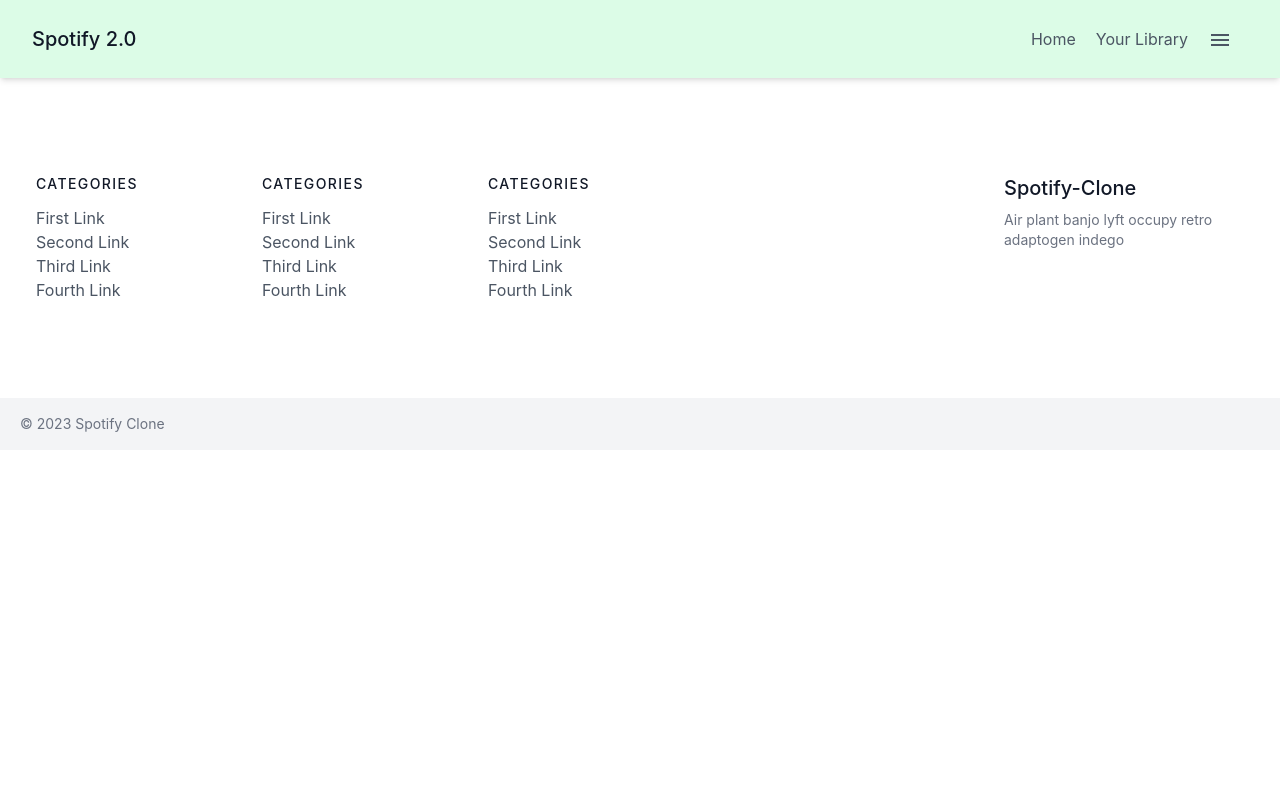
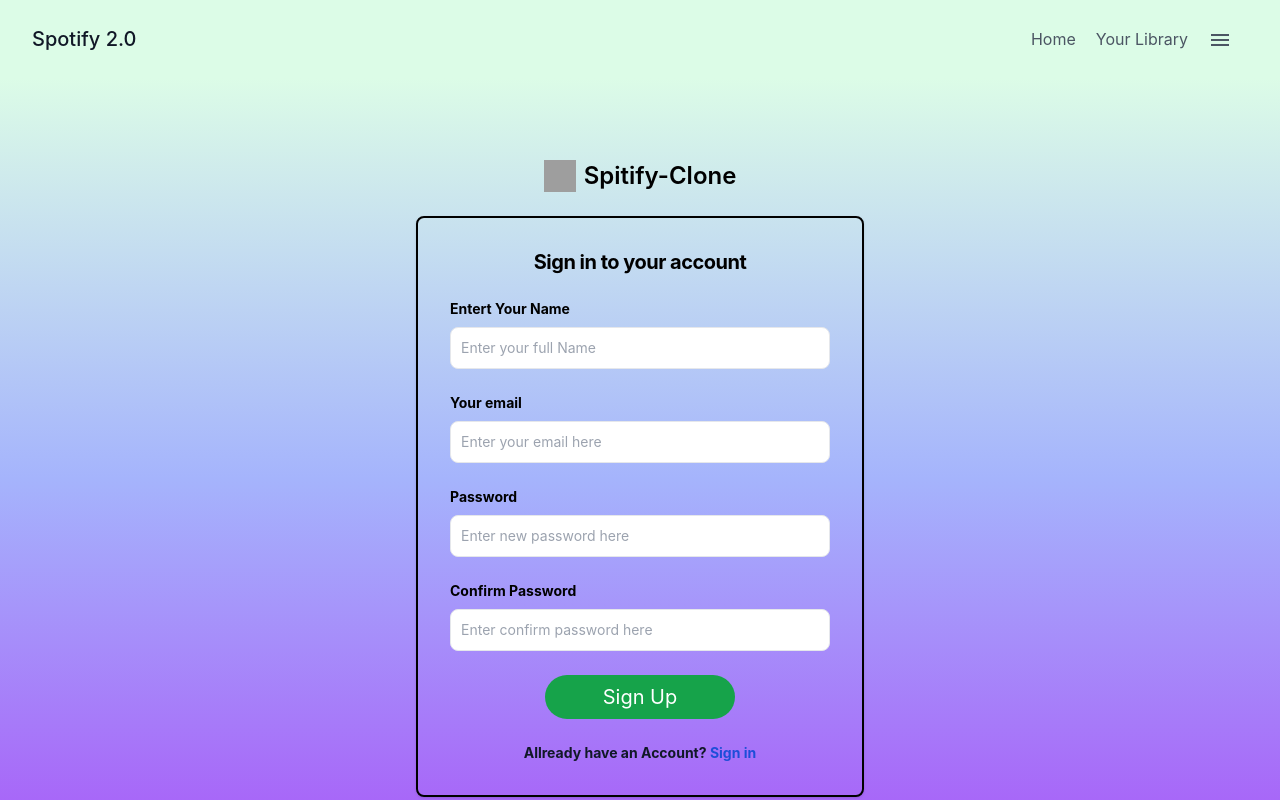
Before and after one commit to tataNeonKnights/MusicApp, a React (Create React App) app: page /signup in a window 1280 px wide. Shown: the top 800 px of the page. Built offline with nearby package versions, Linux system fonts and the light colour scheme; grey boxes are pictures that could not be loaded.

Commit message:
Created a login and a registor pages according to instructions

```diff
--- a/src/App.js
+++ b/src/App.js
@@ -7,6 +7,8 @@
 
 import { BrowserRouter as Router, Routes, Route } from "react-router-dom";
 import Playlists from "./Components/Playlists";
+import Login from "./Components/Login";
+import Signup from "./Components/Signup";
 
 function App() {
   return (
@@ -18,6 +20,8 @@
           <Route exact path="/" element={<Home />}></Route>
           <Route exact path="/musicplayer" element={<MusicPlayer />}></Route>
           <Route exact path="/playlists" element={<Playlists />}></Route>
+          <Route exact path="/login" element={<Login />}></Route>
+          <Route exact path="/signup" element={<Signup/>}></Route>
         </Routes>
         <Footer />
 
--- /dev/null
+++ b/src/Components/Login.js
@@ -0,0 +1,42 @@
+import React from 'react'
+
+function Login() {
+    return (
+        <div className='signup bg-gradient-to-b from-green-100 via-indigo-300 to-purple-500 text-slate-800'>
+            <section className="bg-gray-5">
+                <div className="flex flex-col items-center justify-center px-6 py-8 mx-auto md:h-screen lg:py-0">
+                    <a href="#" className="flex items-center mb-6 text-2xl font-semibold text-gray-900 dark:text-white">
+                        <img className="w-8 h-8 mr-2" src="https://flowbite.s3.amazonaws.com/blocks/marketing-ui/logo.svg" alt="logo" />
+                        <span className='text-black'>Spitify-Clone </span>
+                    </a>
+                    <div className="w-full  rounded-lg shadow border-2 border-black border-t-black md:mt-0 sm:max-w-md xl:p-0 bg-opacity-0">
+                        <div className="p-6 space-y-4 md:space-y-6 sm:p-8">
+                            <h1 className="text-xl font-bold leading-tight tracking-tight text-black">
+                                Sign in to your account
+                            </h1>
+                            <form className="space-y-4 md:space-y-6" action="#">
+                                <div className='flex flex-col items-start justify-center'>
+                                    <label for="email" className="block mb-2 text-sm font-bold text-black  ">Your email</label>
+                                    <input type="email" name="email" id="email" className="bg-white text-black border border-gray-30  sm:text-sm rounded-lg block w-full p-2.5" placeholder="Enter your Email here" required="" />
+                                </div>
+                                <div className='flex flex-col items-start justify-center'>
+                                    <label for="password" className="block mb-2 text-sm font-bold text-black">Password</label>
+                                    <input type="password" name="password" id="password" className="bg-white text-black border border-gray-30  sm:text-sm rounded-lg block w-full p-2.5" placeholder='Enter your password here' required="" />
+                                </div>
+                                <div className="flex flex-col items-end justify-center">
+                                    <a href="#" className="text-sm text-blue-700 font-bold hover:underline ">Forgot password?</a>
+                                </div>
+                                <button type="submit" className="w-3/6 text-white bg-green-600  rounded-full px-3 py-2 text-xl hover:-transition ease-in-out hover:-translate-y-1  hover: duration-300 hover:shadow-[0px_0px_10px_0px_rgba(0,0,0)] ">Sign in</button>
+                                <p className="text-sm text-gray-900 font-bold">
+                                    Don’t have an account yet? <a href="/signup" className="font-bold text-blue-700 hover:underline dark:text-primary-500">Sign up</a>
+                                </p>
+                            </form>
+                        </div>
+                    </div>
+                </div>
+            </section>
+        </div>
+    )
+}
+
+export default Login
--- /dev/null
+++ b/src/Components/Signup.js
@@ -0,0 +1,47 @@
+import React from 'react'
+
+function Login() {
+  return (
+    <div className='signup bg-gradient-to-b from-green-100 via-indigo-300 to-purple-500 text-slate-800'>
+      <section className="bg-gray-5">
+  <div className="flex flex-col items-center justify-center px-6 py-8 mx-auto md:h-screen lg:py-0">
+      <a href="#" className="flex items-center mb-6 text-2xl font-semibold text-gray-900 dark:text-white">
+          <img className="w-8 h-8 mr-2" src="https://flowbite.s3.amazonaws.com/blocks/marketing-ui/logo.svg" alt="logo"/>
+          <span className='text-black'>Spitify-Clone </span>
+      </a>
+      <div className="w-full  rounded-lg shadow border-2 border-black border-t-black md:mt-0 sm:max-w-md xl:p-0 bg-opacity-0">
+          <div className="p-6 space-y-4 md:space-y-6 sm:p-8">
+              <h1 className="text-xl font-bold leading-tight tracking-tight text-black">
+                  Sign in to your account
+              </h1>
+              <form className="space-y-4 md:space-y-6 " action="#">
+              <div className='flex flex-col items-start justify-center'>
+                      <label for="name" className="block mb-2 text-sm font-bold text-black ">Entert Your Name</label>
+                      <input type="text" name="name" id="name" className="bg-white text-black border border-gray-30  sm:text-sm rounded-lg block w-full p-2.5" placeholder="Enter your full Name" required=""/>
+                  </div>
+                  <div className='flex flex-col items-start justify-center'>
+                      <label for="email" className="block mb-2 text-sm font-bold text-black ">Your email</label>
+                      <input type="email" name="email" id="email" className="bg-white text-black border border-gray-30  sm:text-sm rounded-lg block w-full p-2.5" placeholder="Enter your email here" required=""/>
+                  </div>
+                  <div className='flex flex-col items-start justify-center'>
+                      <label for="password" className="block mb-2 text-sm font-bold text-black">Password</label>
+                      <input type="password" name="password" id="password" className="bg-white text-black border border-gray-30  sm:text-sm rounded-lg block w-full p-2.5" placeholder="Enter new password here" required=""/>
+                  </div>
+                  <div className='flex flex-col items-start justify-center'>
+                      <label for="confirm password" className="block mb-2 text-sm font-bold text-black">Confirm Password</label>
+                      <input type="password" name="confirm-password" id="confirm-password" className="bg-white text-black border border-gray-30  sm:text-sm rounded-lg block w-full p-2.5" placeholder="Enter confirm password here" required=""/>
+                  </div>
+                  <button type="submit" className="w-3/6 text-white bg-green-600  rounded-full px-3 py-2 text-xl hover:-transition ease-in-out hover:-translate-y-1  hover: duration-300 hover:shadow-[0px_0px_10px_0px_rgba(0,0,0)]">Sign Up</button>
+                  <p className="text-sm text-gray-900 font-bold">
+                      Allready have an Account? <a href="/login" className="font-bold text-blue-700 hover:underline dark:text-primary-500">Sign in</a>
+                  </p>
+              </form>
+          </div>
+      </div>
+  </div>
+</section>
+    </div>
+  )
+}
+
+export default Login
```
